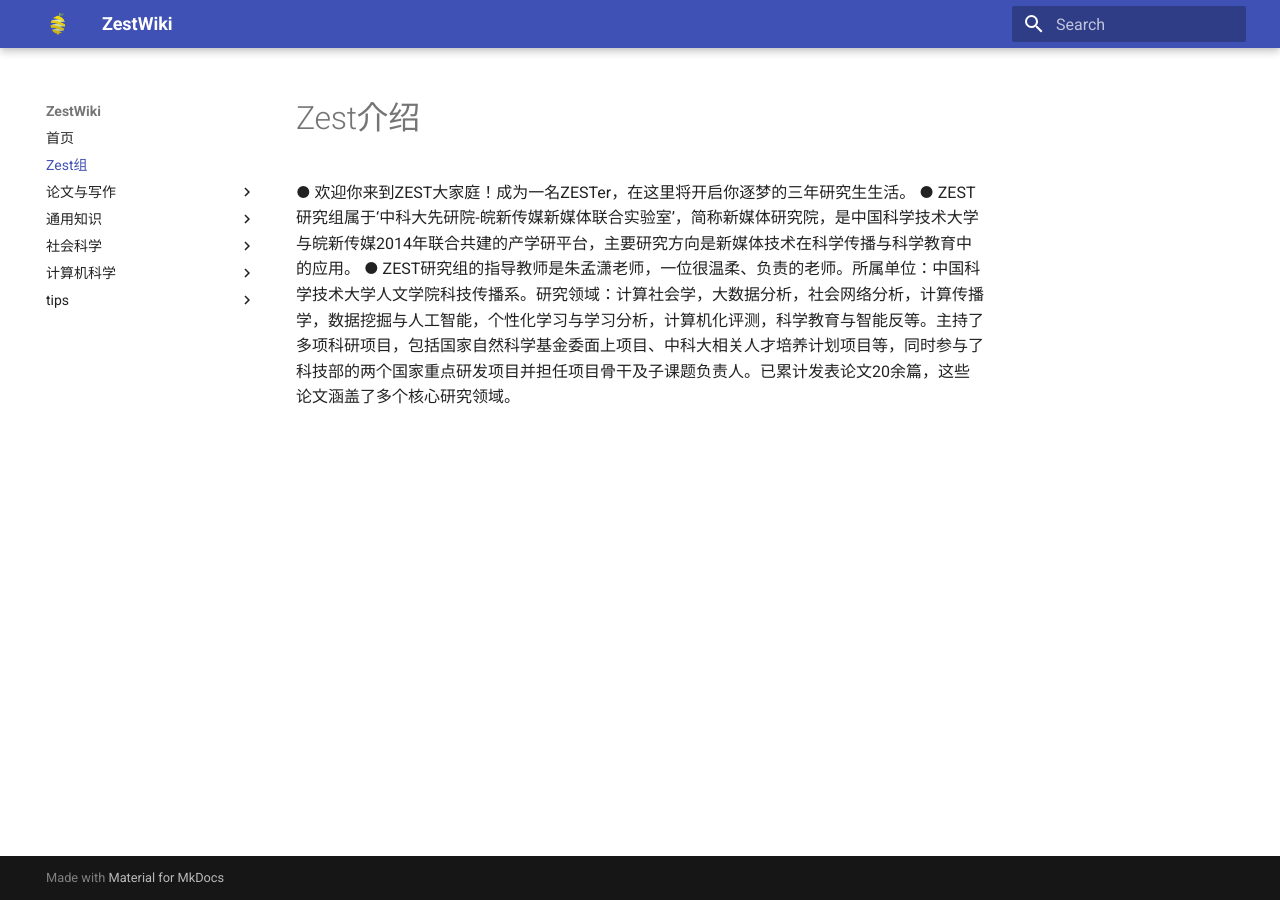
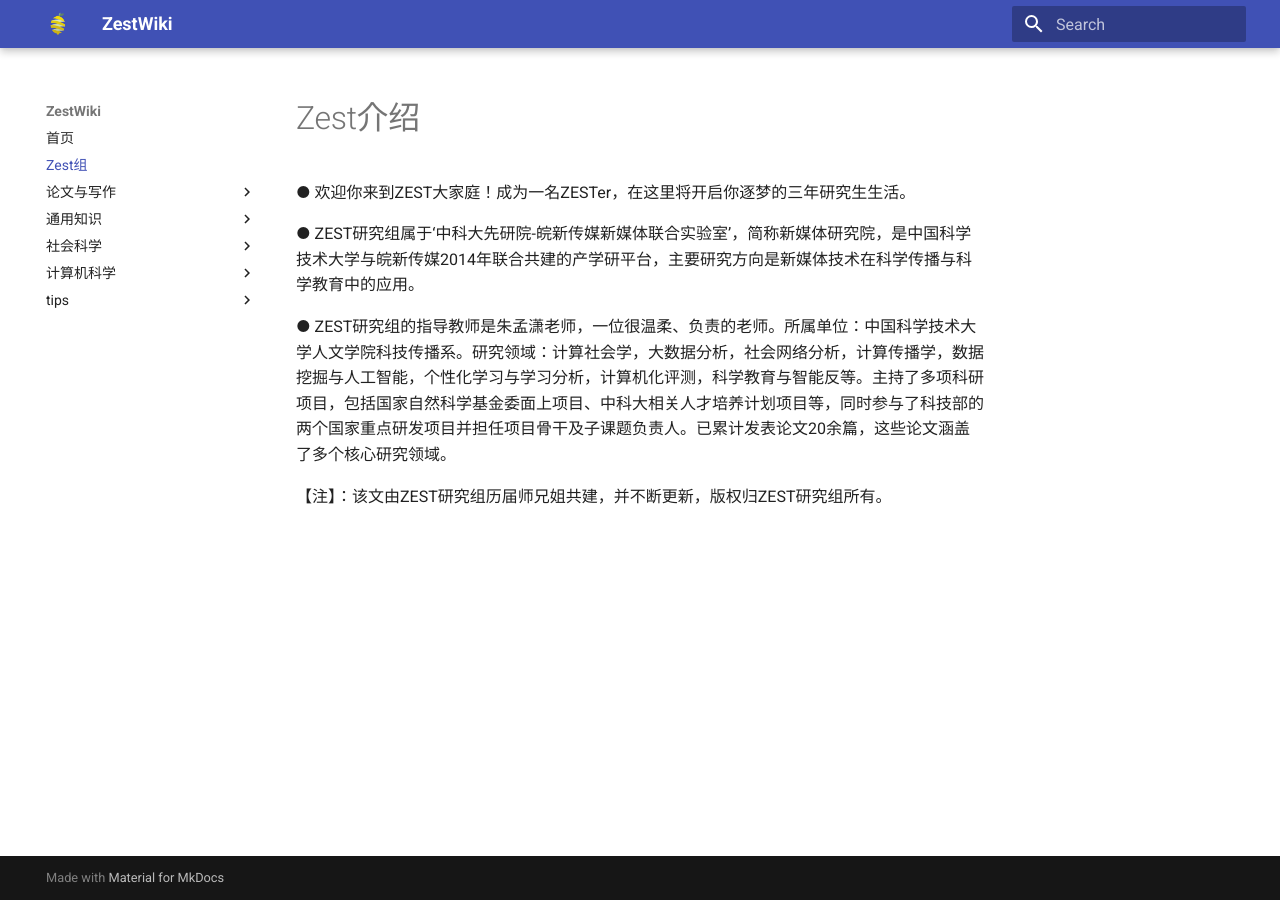
Before and after one commit to jtxdotpy/ZestWiki, an MkDocs documentation site: the page built from docs/general/introduction.md, in a window 1280 px wide. Built offline with MkDocs 1.6.1 and Material for MkDocs 9.7.7, drawn with Linux system fonts in a browser that asks for light colours.

Commit message:
Update introduction.md

```diff
--- a/docs/general/introduction.md
+++ b/docs/general/introduction.md
@@ -1,4 +1,9 @@
 # Zest介绍
+
 ● 欢迎你来到ZEST大家庭！成为一名ZESTer，在这里将开启你逐梦的三年研究生生活。
+
 ● ZEST研究组属于‘中科大先研院-皖新传媒新媒体联合实验室’，简称新媒体研究院，是中国科学技术大学与皖新传媒2014年联合共建的产学研平台，主要研究方向是新媒体技术在科学传播与科学教育中的应用。
+
 ● ZEST研究组的指导教师是朱孟潇老师，一位很温柔、负责的老师。所属单位：中国科学技术大学人文学院科技传播系。研究领域：计算社会学，大数据分析，社会网络分析，计算传播学，数据挖掘与人工智能，个性化学习与学习分析，计算机化评测，科学教育与智能反等。主持了多项科研项目，包括国家自然科学基金委面上项目、中科大相关人才培养计划项目等，同时参与了科技部的两个国家重点研发项目并担任项目骨干及子课题负责人。已累计发表论文20余篇，这些论文涵盖了多个核心研究领域。
+
+【注】：该文由ZEST研究组历届师兄姐共建，并不断更新，版权归ZEST研究组所有。
```
